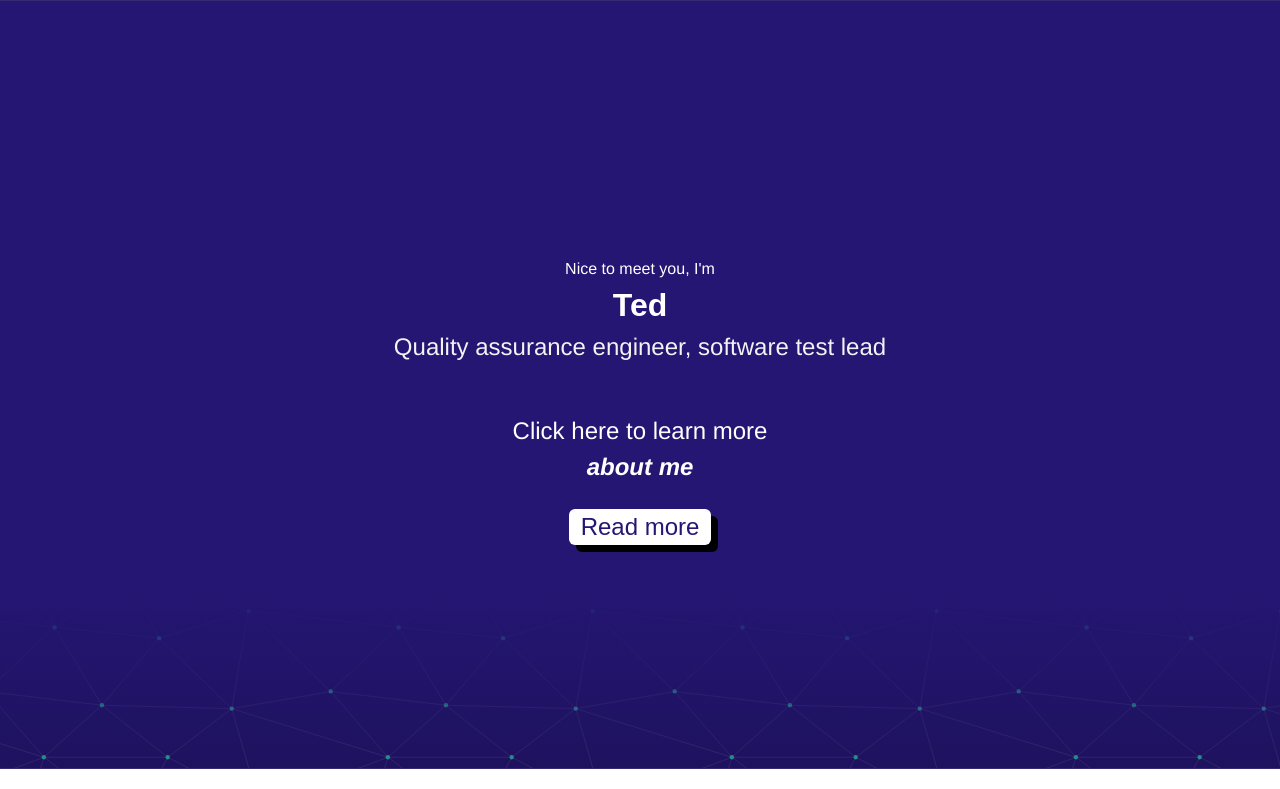
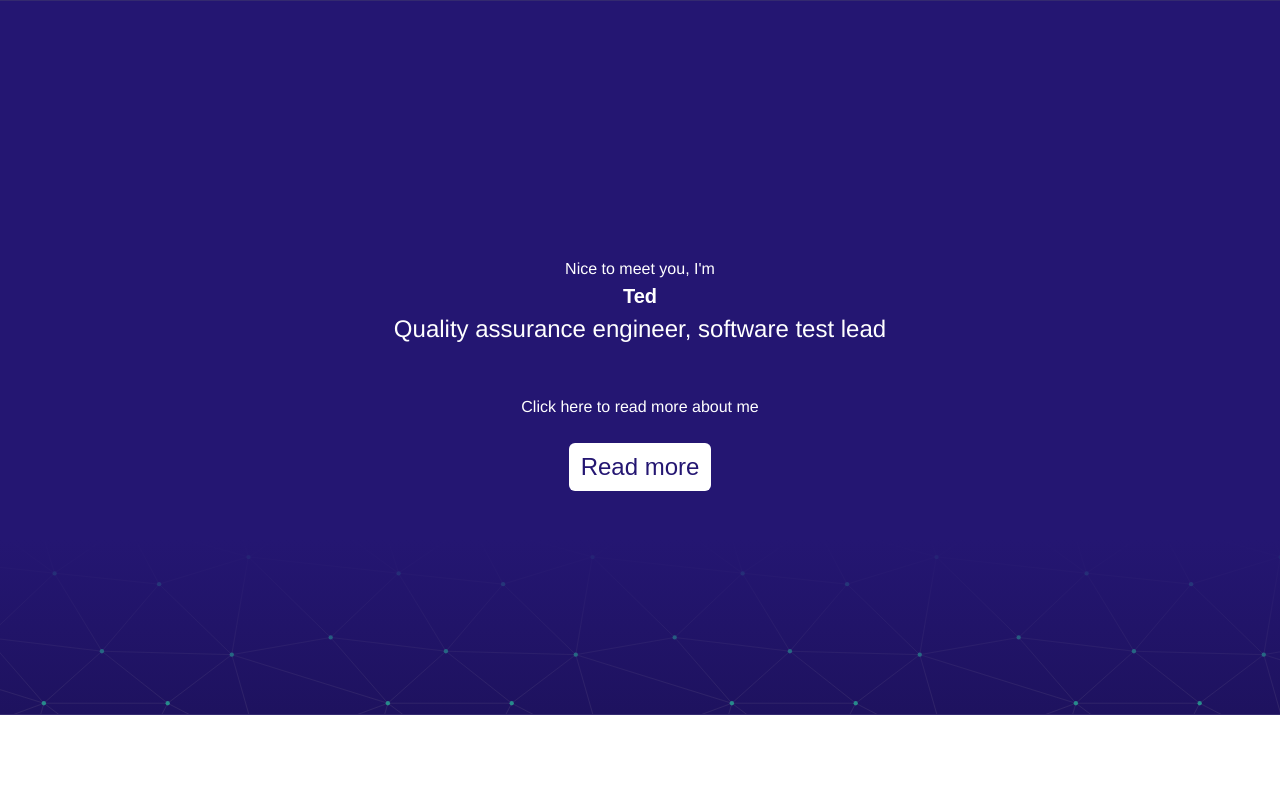
Before and after one commit to tederlandsson/portfolio, a React (Create React App) app: page / in a window 1280 px wide. Shown: the top 789 px of the page. Built offline with nearby package versions, Linux system fonts and the light colour scheme; what webfontloader would draw is missing.

Commit message:
add button component to open overlay

```diff
--- a/src/components/About/About.tsx
+++ b/src/components/About/About.tsx
@@ -1,8 +1,5 @@
 import React, { Component } from 'react';
 import Overlay from '../Overlay/Overlay';
-
-// Shared components
-import Button from '../Button/Button';
 
 // Theme
 import styled from 'styled-components';
@@ -37,15 +34,12 @@ export default class About extends Component {
           <p>Nice to meet you, I'm </p>
           <h2>{AboutContent.name}</h2>
           <h3>{AboutContent.role}</h3>
-          <div className="iconContainer">
             {this.getIcons().map((x) => (
               <Icon icon={x} />
             ))}
-          </div>
         </div>
         <br />
         <Overlay data={this.getContent()}/>
-        <Button buttonText="Read more" />
         <div className="about-bottom"></div>
 
       </StyledAbout>
@@ -63,24 +57,10 @@ const StyledAbout = styled.div`
     z-index: 1;
   }
 
-  h2 {
-    font-size: ${FontSizes.huge};
-    font-weight: bold;
-  }
-
   h3 {
     font-size: ${FontSizes.Large};
-    color: #f3f3f3;
+    color: ${Colors.white};
     margin: 0 ${Margins.Large} ${Margins.large} ${Margins.Large};
-  }
-
-  .learnMoreLink {
-    margin-top: ${Margins.large};
-  }
-
-  .learnMoreLink > i {
-    font-weight: bold;
-    text-decoration: underline;
   }
 
   svg {
--- a/src/components/Button/Button.tsx
+++ b/src/components/Button/Button.tsx
@@ -4,11 +4,11 @@ import styled from 'styled-components'
 
 interface ButtonProps {
   buttonText: string;
-  variant?: string;
+  color: string;
 }
 export default class Button extends Component<ButtonProps> {
   render() {
-    if (!this.props.variant) {
+    if (this.props.color === 'primary') {
       return (
         <StyledButton>
           <button className="button">
@@ -33,14 +33,13 @@ export default class Button extends Component<ButtonProps> {
 const StyledButton = styled.button`
   background-color: ${Colors.white};
   color: ${Colors.experienceBlue};
-  padding: 0 ${Margins.small} 0 ${Margins.small};
+  padding: ${Margins.xsmall} ${Margins.small} ${Margins.xsmall} ${Margins.small};
   margin: ${Margins.large} ${Margins.large} ${Margins.large} ${Margins.large};
   font-size: ${FontSizes.Large};
   font-family: ${Typography.secondary};
   font-weight: 600;
   text-align: center;
   border-radius: 6px;
-  box-shadow: 7px 7px black;
 }
 `;
 
@@ -48,14 +47,14 @@ const StyledButton = styled.button`
 const StyledSecondaryButton = styled.button`
   background-color: ${Colors.experienceBlue};
   color: ${Colors.white};
+  border: 1px ${Colors.white} solid;
   padding: 0 ${Margins.small} 0 ${Margins.small};
   margin: ${Margins.large} ${Margins.large} ${Margins.large} ${Margins.large};
   font-size: ${FontSizes.Large};
   font-family: ${Typography.secondary};
-  font-weight: 600;
+  font-weight: 700;
   text-align: center;
   border-radius: 6px;
-  box-shadow: 7px 7px black;
 }
 
 `;
--- a/src/components/Overlay/Overlay.tsx
+++ b/src/components/Overlay/Overlay.tsx
@@ -1,5 +1,8 @@
 import React, { useState } from 'react';
-import utils, { isDesktop } from '../../utils';
+import { isDesktop } from '../../utils';
+
+// Shared components
+import Button from '../Button/Button';
 
 // Theme
 import { Margins, Colors, FontSizes } from '../../theme';
@@ -53,19 +56,17 @@ function Overlay(content: any) {
       ))}
     </div>
   } else {
-    overlay =
-    <p
-      className="prompt">
-        {isDesktop ? 'Click' : 'Press'} here to learn more <br />
-        <i>about me</i>
-    </p>
+    overlay = <>
+    < Button buttonText="Read more" color="primary" />
+    </>
   }
 
   return (
     <OverlayStyled>
-      <p
+      <p >{isDesktop ? 'Click' : 'Press'} here to read more about me</p>
+      <button
         onClick={() => setShowAboutMe(!showAboutMe)}
-      >{overlay}</p>
+      >{overlay}</button>
     </OverlayStyled>
   )
 }
```
